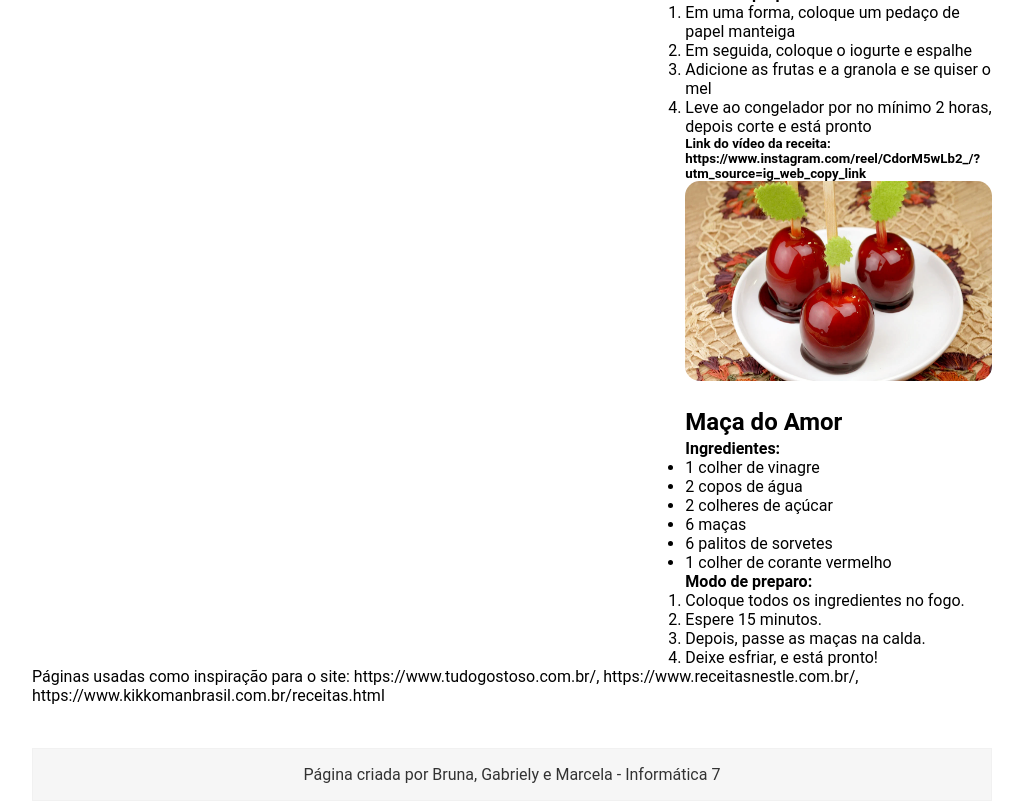
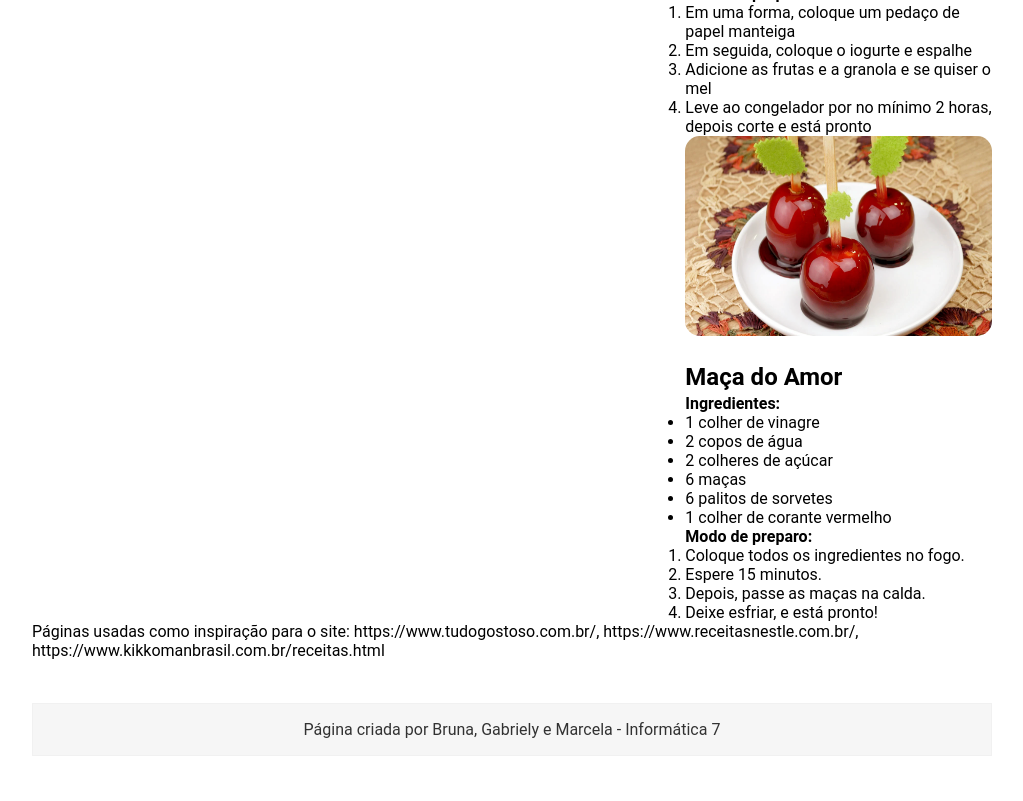
Before and after one commit to GabrielyAguiar/SiteReceitas, a plain HTML site: page index.html in a window 1280 px wide. Shown: the part 2231-3032 px from the top of the page, without its empty margins (128-1151 px from the left). After the commit the page ends 2987 px from the top, so only its background shows below. Drawn offline with Linux system fonts and the light colour scheme.

Commit message:
Adição de melhorias

```diff
--- a/index.html
+++ b/index.html
@@ -180,7 +180,6 @@
                         </div>
                 </div>
 
-
             <div class="card" id="MacaBranco.jpg"">
                 <div class="card__image-container">
                     <img src="img/MacaBranco.jpg" width="300" height="200" alt="MacaBranco">
@@ -228,7 +227,6 @@
                 <li>Adicione as frutas e a granola e se quiser o mel</li>
                 <li>Leve ao congelador por no mínimo 2 horas, depois corte e está pronto</li>
                 </ol>
-                <h5>Link do vídeo da receita: https://www.instagram.com/reel/CdorM5wLb2_/?utm_source=ig_web_copy_link</h5>
                 </div>
 
                 <div class="card" id="maca.png">
```
